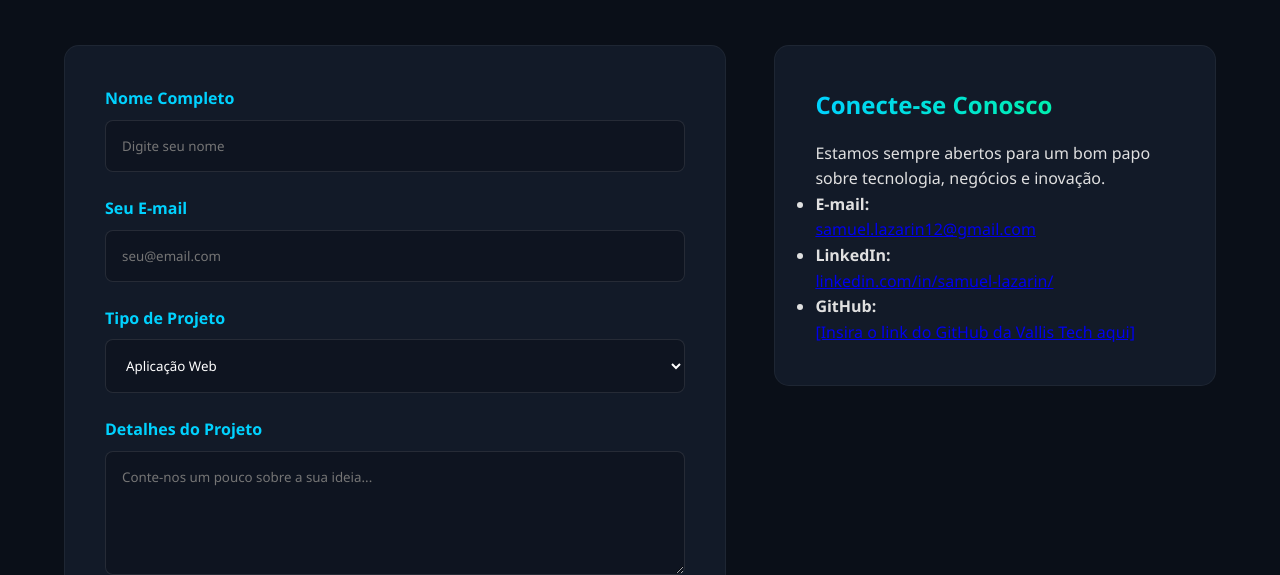
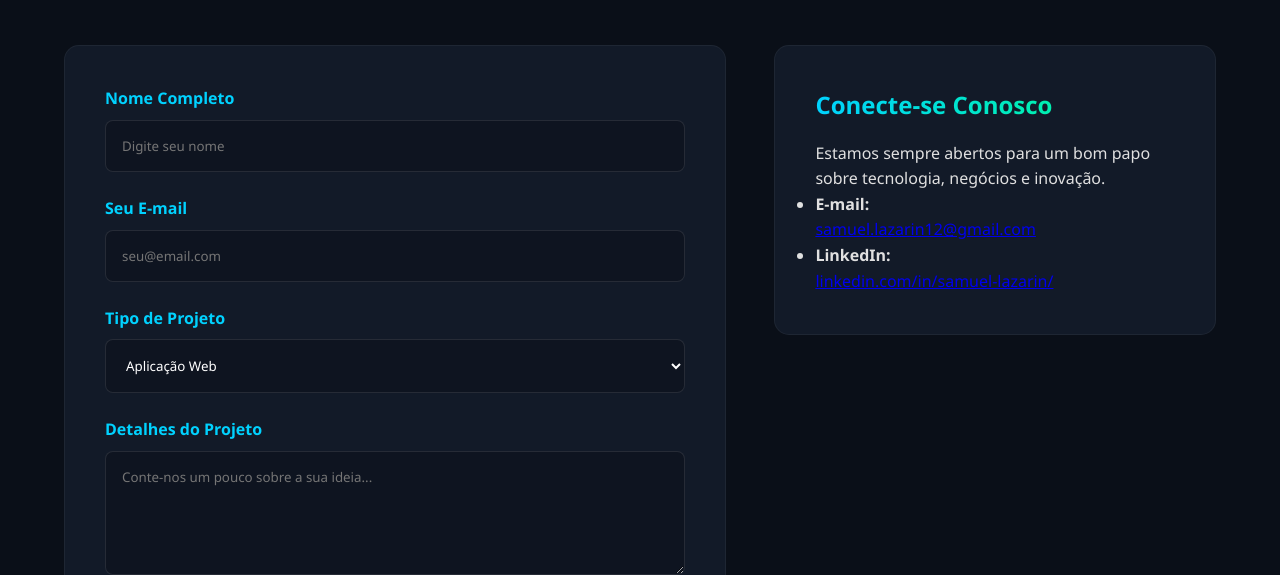
Before and after one commit to Lazarin123/VallisTech, a plain HTML site: page pages/contato.html in a window 1280 px wide. Shown: the part 235-810 px from the top of the page. Drawn offline with Linux system fonts and the light colour scheme.

Commit message:
add ajustes

```diff
--- a/pages/contato.html
+++ b/pages/contato.html
@@ -124,12 +124,6 @@
                       >linkedin.com/in/samuel-lazarin/</a
                     >
                   </li>
-                  <li>
-                    <strong>GitHub:</strong> <br />
-                    <a href="#" target="_blank"
-                      >[Insira o link do GitHub da Vallis Tech aqui]</a
-                    >
-                  </li>
                 </ul>
               </div>
             </div>
```
